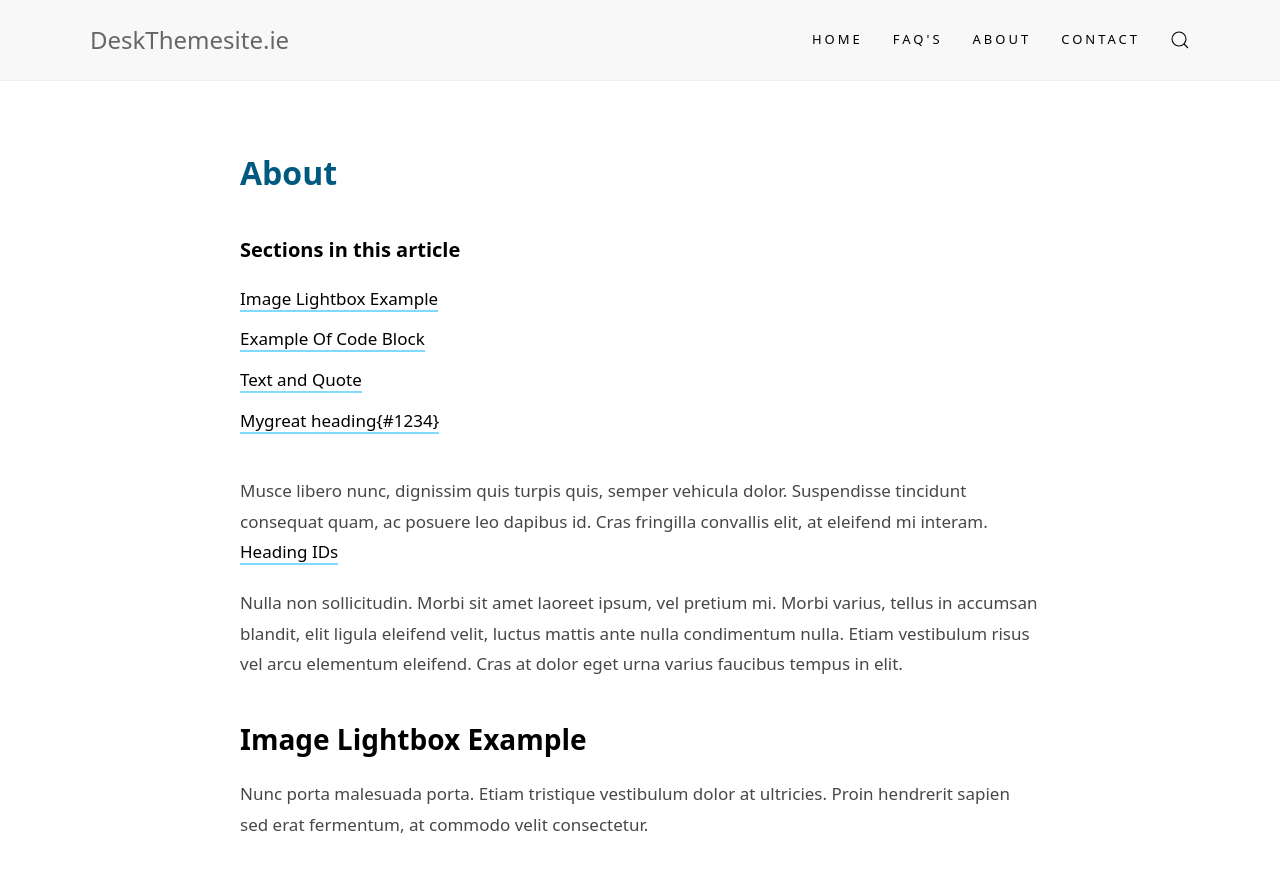
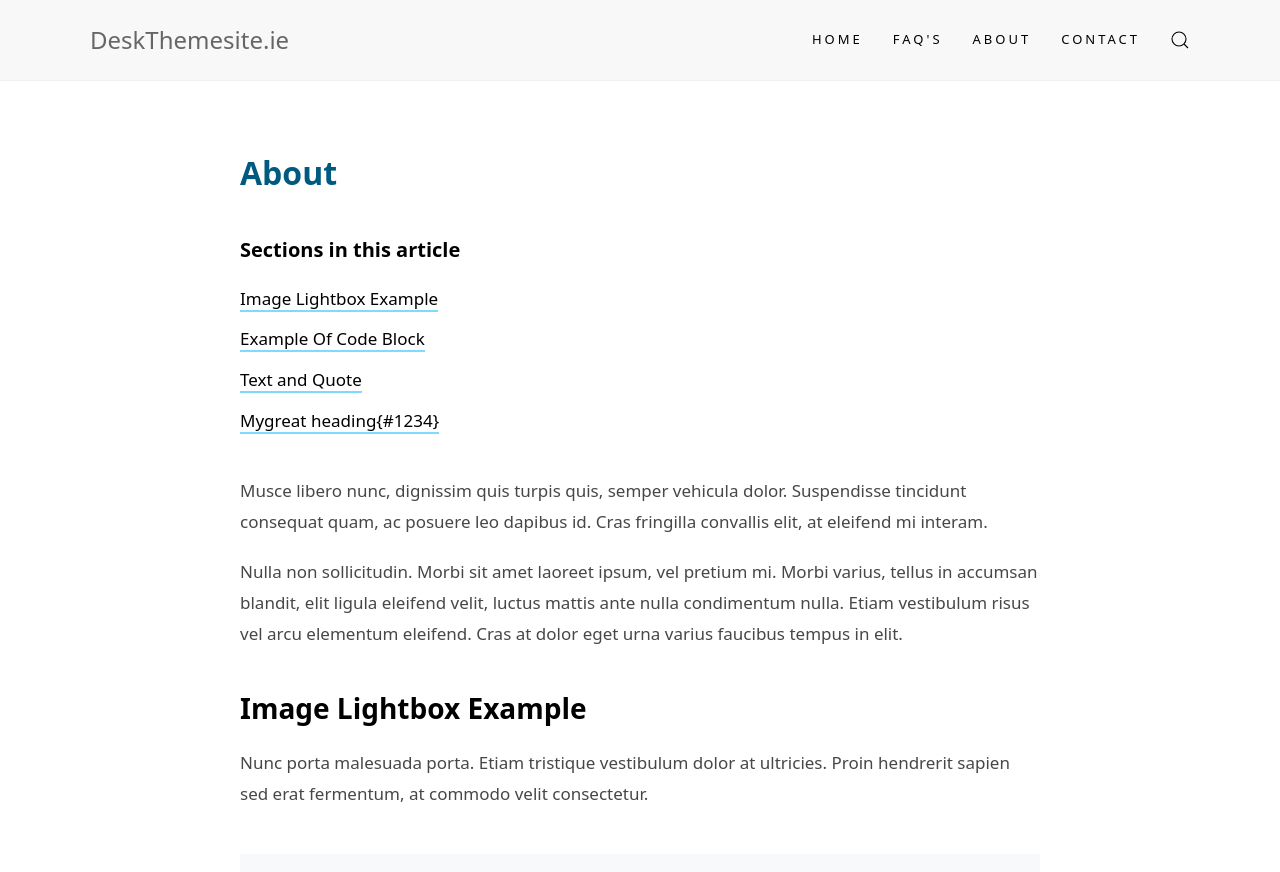
Before and after one commit to robbertl/robbertl.github.io, a Jekyll site: the page built from about.md, in a window 1280 px wide and 900 px high. Shown: the top 872 px of the window. Built offline with Jekyll 4.4.1, drawn with Linux system fonts in a browser that asks for light colours.

Commit message:
Update about.md

```diff
--- a/about.md
+++ b/about.md
@@ -12,7 +12,6 @@ permalink: /about/
 {:toc}
 
 Musce libero nunc, dignissim quis turpis quis, semper vehicula dolor. Suspendisse tincidunt consequat quam, ac posuere leo dapibus id. Cras fringilla convallis elit, at eleifend mi interam.
-[Heading IDs](#1234)
 
 Nulla non sollicitudin. Morbi sit amet laoreet ipsum, vel pretium mi. Morbi varius, tellus in accumsan blandit, elit ligula eleifend velit, luctus mattis ante nulla condimentum nulla. Etiam vestibulum risus vel arcu elementum eleifend. Cras at dolor eget urna varius faucibus tempus in elit.
 
```
Also changed, not shown: other parts of about.md (+2 -0 lines).
